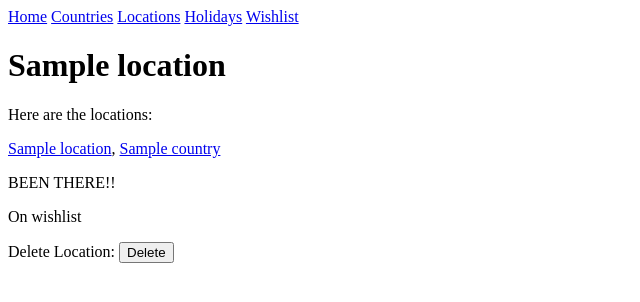
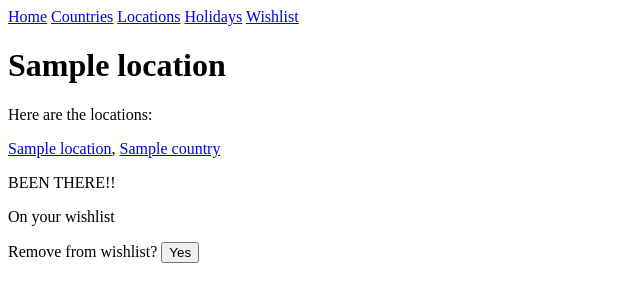
Before and after one commit to mr-mckenzie/Gravel-Travel, a Flask app: page /locations/1 in a window 1280 px wide. Shown: the top 302 px of the page, without its empty margins (0-640 px from the left). Run offline with Flask 3, Linux system fonts and the light colour scheme; a database or web service that is not in the repository returns one stand-in record (values such as "Sample title"); some libraries are stand-ins or nearby versions.

Commit message:
added further functionality to toggle wishlist status and to add new locations from country page

```diff
--- a/console.py
+++ b/console.py
@@ -26,8 +26,8 @@ location_repo.save(location_havana)
 holiday_repo.save(location_reykavik, '2002-02-02')
 holiday_repo.save(location_havana, '2005-05-05')
 
-wishlist_repo.save(location_havana)
-wishlist_repo.save(location_reykavik)
+#wishlist_repo.save(location_havana)
+#wishlist_repo.save(location_reykavik)
 
 all_countries = country_repo.select_all()
 #print(f'ALL COUNTRIES = {all_countries}')
--- a/controllers/location_controller.py
+++ b/controllers/location_controller.py
@@ -53,3 +53,15 @@ def add_country():
     location_repo.save(new_location)
 
     return redirect('/locations')
+
+@locations_blueprint.route('/locations/<id>/toggle_wishlist', methods=['POST'])
+def toggle_wishlist(id):
+
+    if wishlist_repo.on_wishlist(id) == True:
+        wishlist_repo.delete_by_location_id(id)
+    else:
+        wishlist_repo.save(id)
+
+    path = '/locations/'+str(id)
+
+    return redirect(path)
--- a/repositories/wishlist_repository.py
+++ b/repositories/wishlist_repository.py
@@ -5,9 +5,9 @@ from db.run_sql import run_sql
 from models.location import Location
 import repositories.location_repository as location_repo
 
-def save (input_location: Location):
+def save (input_location_id):
     sql = 'INSERT INTO wishlist (location_id) VALUES (%s)'
-    value = (input_location.id)
+    value = [input_location_id]
     run_sql(sql, value)
     return #print('SAVE SUCCESSFUL')
 
@@ -31,7 +31,7 @@ def select_all():
 
 def on_wishlist(input_location_id):
     sql = 'SELECT * FROM wishlist where location_id = (%s)'
-    result = run_sql(sql, str(input_location_id))
+    result = run_sql(sql, [str(input_location_id)])
     #print(result)
     if result:
         return True
--- a/templates/countries/locations.jinja
+++ b/templates/countries/locations.jinja
@@ -11,7 +11,7 @@
 
 {% endfor %}
 
-<form action="/countries/edit" method="get">
+<form action="/countries/{{input_country.id}}/edit" method="get">
 <label for="edit">Edit Country:</label>
     <input type="submit" id="edit" value="Edit" >
 </form>
--- a/templates/locations/single_location.jinja
+++ b/templates/locations/single_location.jinja
@@ -15,14 +15,33 @@
 
 {% if on_wishlist == True%}
 {# CHANGE THIS TO BE A TOGGLE-ABLE ELEMENT #}
-<p> On wishlist </p>
+<p> On your wishlist </p>
+
+<form action="/locations/{{input_location.id}}/toggle_wishlist" method="post">
+<label>Remove from wishlist?
+    <input type="submit" value="Yes" >
+</label>
+</form>
+
+{% endif %}
+{% if on_wishlist == False%}
+{# CHANGE THIS TO BE A TOGGLE-ABLE ELEMENT #}
+<p> Not on  your wishlist </p>
+
+<form action="/locations/{{input_location.id}}/toggle_wishlist" method="post">
+<label>Add to wishlist?
+    <input type="submit" value="Yes" >
+</label>
+</form>
+
 {% endif %}
 
+
 {# DELETE FORM #}
-<form action="/locations/{{input_location.id}}/delete" method="post">
+{# <form action="/locations/{{input_location.id}}/delete" method="post">
 <label for="delete">Delete Location:</label>
     <input id="delete" type="submit" value="Delete" >
-</form>
+</form> #}
 
 
 {% endblock %}
```
Also changed, not shown: controllers/country_controller.py (+19 -0 lines), templates/countries/edit.jinja (added, +48 -0 lines).
